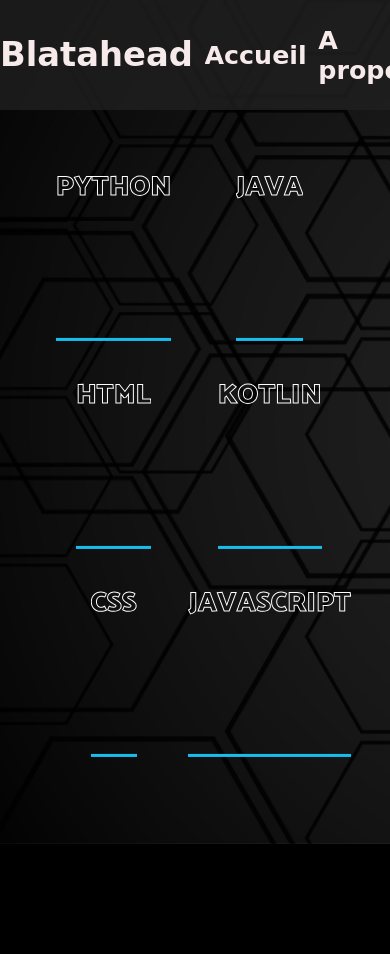
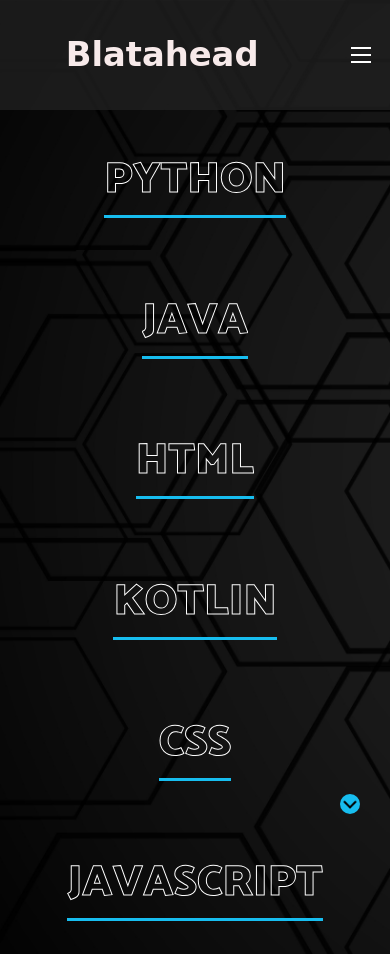
Before and after one commit to Blatahead/Portfolio, a plain HTML site: page skills.html in a window 390 px wide. Before the commit the page ends 844 px from the top, so only its background shows below. Drawn offline with Linux system fonts and the light colour scheme; a web font is replaced by a local one.

Commit message:
responsive skills

```diff
--- a/skills.css
+++ b/skills.css
@@ -13,7 +13,7 @@ html {
 
 body {
 	background-image: url("./sources/background.jpg");
-	background-size: cover;
+	background-size:cover;
 	display: flex;
 	flex-direction: column;
 	width: 100%;
@@ -189,14 +189,14 @@ li{
 	transform: translate3d(-200%, 0, 0);
 }
 
-.navbar-logo{
-	transition-duration: 400ms;
-}
-
 a{
 	text-decoration: none;
 	font-weight: 700;
 	vertical-align: top;
+}
+
+.navbar-logo{
+	transition-duration: 400ms;
 }
 
 .navbar-logo:hover{
@@ -216,10 +216,10 @@ a{
 .skills-container{
 	position: absolute;
 	width: 80%;
-	height: 85%;
+	height: 100%;
 	left: 50%;
 	top: 50%;
-	transform: translateX(-50%) translateY(-50%);
+	transform: translateX(-50%) translateY(-53%);
 	display: grid;
 	grid-template-columns: repeat(2,1fr);
 }
@@ -232,7 +232,10 @@ a{
   width: fit-content;
   margin-left: auto;
   margin-right: auto;
+  margin-top: auto;
+  margin-bottom: auto;
 }
+
 .Title h1 {
   position: relative;
   margin: 0;
@@ -243,25 +246,13 @@ a{
   -webkit-text-stroke: 1px white;
   -webkit-text-fill-color: rgba(255, 255, 255, 0);
 }
+
 .Title__underline {
   position: absolute;
   width: 100%;
   left: 0;
-  bottom: 2em;
   height: 3px;
   background-color: #17bdef;
-  z-index: 5;
-  transition: transform 580ms cubic-bezier(0.2, 0.1, 0.15, 1.32);
-}
-.Title__highlight {
-  position: absolute;
-  width: 100%;
-  bottom: -50;
-  left: 0;
-  height: 50px;
-  background-color: #43ffbe;
-  z-index: -1;
-  transition: transform 400ms ease;
 }
 .Title__filled {
   position: absolute;
@@ -272,17 +263,111 @@ a{
   top: 0;
   -webkit-clip-path: polygon(0% 100%, 0% 99%, 100% 99%, 100% 100%);
           clip-path: polygon(0% 100%, 0% 99%, 100% 99%, 100% 100%);
-  transition: -webkit-clip-path 600ms cubic-bezier(0.2, 0.1, 0.15, 1.32);
-  transition: clip-path 600ms cubic-bezier(0.2, 0.1, 0.15, 1.32);
-  transition: clip-path 600ms cubic-bezier(0.2, 0.1, 0.15, 1.32), -webkit-clip-path 600ms cubic-bezier(0.2, 0.1, 0.15, 1.32);
+  transition: -webkit-clip-path 650ms cubic-bezier(0.2, 0.1, 0.15, 1.32);
 }
+
 .Title:hover .Title__filled {
-  -webkit-clip-path: polygon(0% 100%, 0% 0%, 100% 0%, 100% 100%);
-          clip-path: polygon(0% 100%, 0% 0%, 100% 0%, 100% 100%);
+	-webkit-clip-path: polygon(0% 100%, 0% 0%, 100% 0%, 100% 100%);
+			clip-path: polygon(0% 100%, 0% 0%, 100% 0%, 100% 100%);
+  }
+
+.row{
+	display: none;
 }
-.Title:hover .Title__underline {
-  transform: translateY(-9em);
+
+@media only screen and (max-width: 930px) {
+	.navbar-nav {
+		position: fixed;
+		top: 13vh;
+		right: -100%;
+		width: 100%;
+		height: calc(100% - 13vh);
+		transition: all 0.3s ease;
+		background: #222;
+		z-index: 999;
+	}
+
+	.navbar-nav.active {
+		right: 0;
+	}
+
+	li {
+		display: block;
+		margin-top: 10px;
+		margin-bottom: 10px;
+		text-align: center;
+	}
+
+	.toggle_btn {
+		position: absolute;
+		cursor: pointer;
+		display: flex;
+		flex-direction: column;
+		justify-content: space-around;
+		width: 20px;
+		height: 20px;
+		right: 5%;
+		top: 50%;
+		transform: translateY(-50%);
+	}
+
+	.toggle_btn span {
+		height: 2px;
+		background-color: #fff;
+	}
+
+	.toggle_btn.active span:nth-of-type(1) {
+		transform: translateY(8px) rotate(45deg);
+	}
+
+	.toggle_btn.active span:nth-of-type(2) {
+		opacity: 0;
+	}
+
+	.toggle_btn.active span:nth-of-type(3) {
+		transform: translateY(-8px) rotate(-45deg);
+	}
+	.global-container{
+		margin-top: 13vh;
+		height: 100%;
+	}
+	.skills-container{
+		height: 100%;
+		transform: translateX(-50%) translateY(-58%);
+	}
 }
-.Title:hover .Title__highlight {
-  transform: translateY(-2.2em);
+
+@media only screen and (max-width: 430px){
+
+	body{
+		overflow-y: scroll;
+	}
+	.skills-container{
+		grid-template-columns: repeat(1,1fr);
+		transform: translateX(-50%) translateY(-50%);
+
+	}
+	.Title h1 {
+		font-size: 11vw;
+	  }
+	.Title__filled {
+		font-size: 11vw;
+	}
+	.row{
+		display: flex;
+		position: fixed;
+		right: 30px;
+		bottom: 30px;
+		width: 20px;
+		height: 20px;
+		border-radius: 50%;
+		background-color: #17bdef;
+	}
+	.icon{
+		height: 65%;
+		position: absolute;
+		top: 50%;
+		left: 50%;
+		transform:rotate(90deg) translateX(-45%) translateY(50%);
+	}
 }
--- a/skills.html
+++ b/skills.html
@@ -24,6 +24,11 @@
 						<li><a href="#skills" class="yes" data-replace="Skills"><span>Skills</span></a></li>
 						<li><a href="#portfolio" class="not" data-replace="Portfolio"><span>Portfolio</span></a></li>
 					</ul>
+					<div class="toggle_btn">
+						<span></span>
+						<span></span>
+						<span></span>
+					</div>
 				</div>
 			</nav>
 		</div>
@@ -31,53 +36,38 @@
 	<div class="global-container">
 		<div class="skills-container">
 			<div class="Title">
-				<h1>Python
-				<div class="Title__highlight"></div>
-				</h1>
+				<h1>Python</h1>
 				<div class="Title__underline"></div>
 				<div aria-hidden class="Title__filled">Python</div>
 			</div>
 
 			<div class="Title">
-				<h1>Java
-				<div class="Title__highlight"></div>
-				</h1>
+				<h1>Java</h1>
 				<div class="Title__underline"></div>
 				<div aria-hidden class="Title__filled">java</div>
 			</div>
 			<div class="Title">
-				<h1>Html
-					<div class="Title__highlight"></div>
-				</h1>
+				<h1>Html</h1>
 				<div class="Title__underline"></div>
 				<div aria-hidden class="Title__filled">HTML</div>
 			</div>
 			<div class="Title">
-				<h1>Kotlin
-				<div class="Title__highlight"></div>
-				</h1>
+				<h1>Kotlin</h1>
 				<div class="Title__underline"></div>
 				<div aria-hidden class="Title__filled">Kotlin</div>
 			</div>
 			<div class="Title">
-				<h1>css
-					<div class="Title__highlight"></div>
-				</h1>
+				<h1>css</h1>
 				<div class="Title__underline"></div>
 				<div aria-hidden class="Title__filled">CSS</div>
 			</div>
-
-
-
 			<div class="Title">
-				<h1>JavaScript
-				<div class="Title__highlight"></div>
-				</h1>
+				<h1>JavaScript</h1>
 				<div class="Title__underline"></div>
 				<div aria-hidden class="Title__filled">JavaScript</div>
 			</div>
-
 		</div>
+		<div class="row"><img src="./sources/fleche.png" class="icon" alt="fleche"></div>
 	</div>
 
 </body>
```
Also changed, not shown: sources/fleche.png (added).
